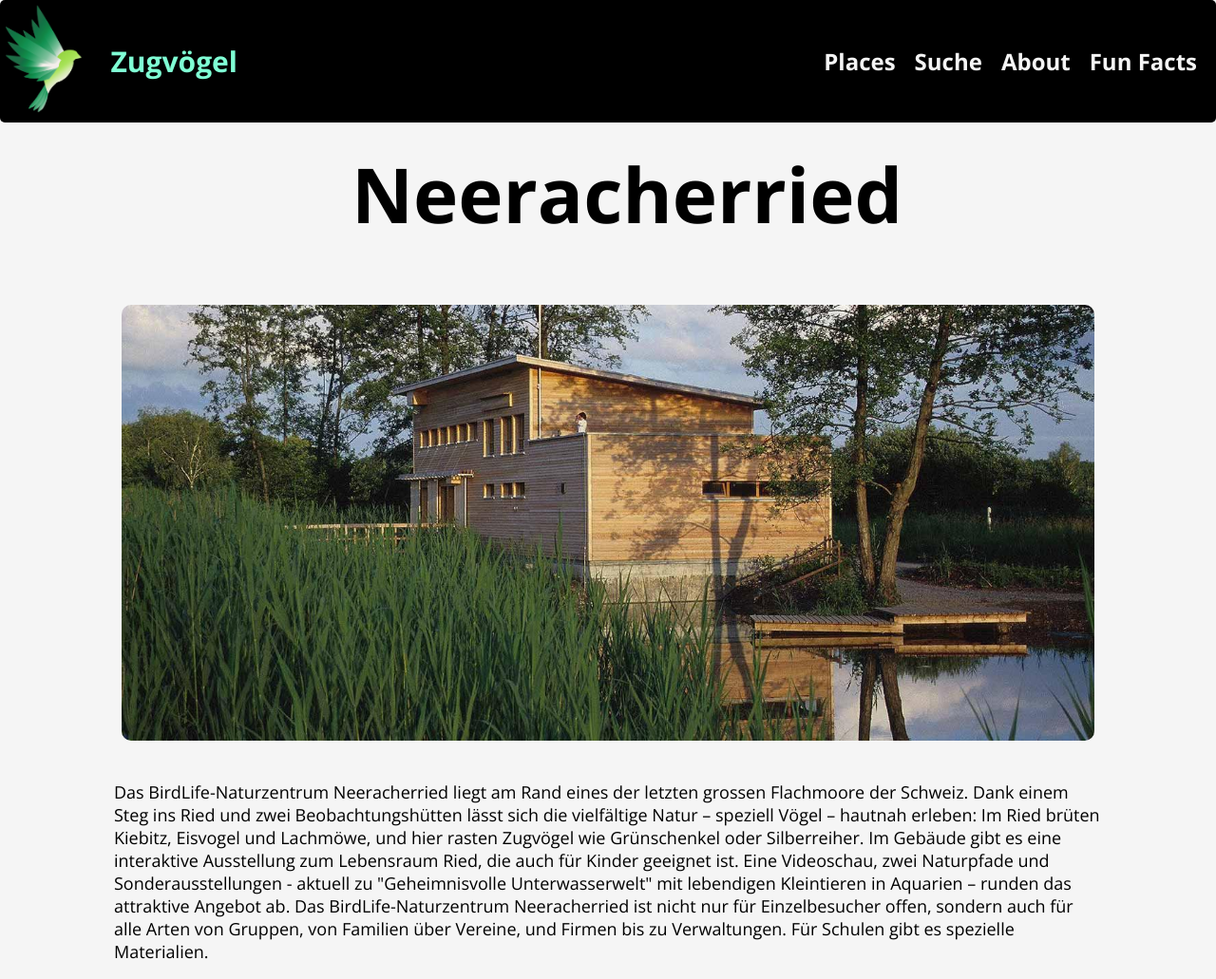
After one commit to NameLloyd14a/Zugvoegel, a PHP site: page /placesneracher.php in a window 1280 px wide. The commit adds this page. Shown: the top 1031 px of the page at 95% size. Run offline with PHP 8.4, Linux system fonts and the light colour scheme.

Commit message:
navbar und suche verbessert

```diff
--- /dev/null
+++ b/placesneracher.php
@@ -0,0 +1,237 @@
+<!DOCTYPE html>
+<html lang="en">
+<head>
+    <link rel="preconnect" href="https://fonts.googleapis.com">
+    <link rel="preconnect" href="https://fonts.gstatic.com" crossorigin>
+    <link href="https://fonts.googleapis.com/css2?family=Open+Sans:ital,wght@0,300..800;1,300..800&display=swap"
+        rel="stylesheet">
+    <style>
+        body {
+            font-family: "Open Sans", sans-serif;
+            background-color: whitesmoke;
+            margin: 0; /* Remove default body margin */
+            padding: 0; /* Remove default body padding */
+        }
+
+        .image {
+            width: 70% ;
+            padding-top:5px;
+            padding-left: 5px;
+            padding-bottom: 5px;
+        }
+
+        .logo {
+            display: flex;
+            justify-content: center;
+            align-items: center;
+            width: 250px;
+        }
+
+        .hedline {
+            color: whitesmoke;
+        }
+
+        .navbar {
+            background-color: black;
+            display: flex;
+            justify-content: space-between;
+            align-items: center;
+            top: 0;
+            left: 0;
+            right: 0;
+            border-radius: 5px;
+        }
+
+        .headline {
+            color: aquamarine;
+            font-weight: bold;
+            font-size: 30px;
+        }
+
+
+        .titel {
+            color: black;
+            font-size: 80px;
+            font-weight: bold;
+            align-items: center;
+            margin-top: 20px;
+            margin-left: 20px;
+            text-align: center;
+        }
+        .placescontainer {
+            display:flex;
+            width:100%;
+            justify-content: center;
+        }
+        .placestext {
+            background-color: whitesmoke;
+            height: 50%; /* Use 100% height to occupy the entire container */
+            width: 85%;
+            display: flex;
+            flex-direction: column; /* Arrange items vertically */
+            justify-content: center;
+            font-size: 18px;
+            text-align: left;
+            position: flex;
+            margin-left: 120px;
+            margin-right: 120px;
+
+        }
+
+        .titelvideo {
+            display: flex;
+            justify-content: center;
+            padding: 20px;
+            margin-top:10px;
+        }
+
+        p {
+            color: black;
+            font-family: "Open Sans", sans-serif;
+        }
+
+        .menu-links {
+            color: whitesmoke;
+            text-decoration: none;
+            margin-right: 20px;
+            font-size: 24px;
+        }
+
+        a:hover {
+            text-decoration: underline;
+            color: aquamarine;
+            margin: left;
+        }
+
+        .menu {
+            width: 50%;
+            display: flex;
+            flex-wrap: wrap;
+            justify-content: right;
+            align-items: center;
+            font-weight: bold;
+        }
+
+        .menu-links:first-child {
+            margin-bottom: 0;
+        }
+
+        #content-container {
+            margin-top: 60px;
+            padding: 20px;
+        }
+
+        #email-link {
+            color: #04AA6D;
+            font-weight: bold;
+            text-decoration: none;
+        }
+
+        #email-link:hover {
+            text-decoration: underline;
+        }
+        .ortbild {
+            margin-top: 10px;
+            justify-content: center;
+            display: flex ;
+            width: 80%;
+            height: 80%;
+            border-radius: 10px;
+        }
+        .ortbild_container {
+            display:flex;
+            width:100%;
+            justify-content: center;
+        }
+        .untertitel {
+            color: black;
+            font-size: 20px;
+            font-weight: bold;
+            text-align: left;
+        }
+    </style>
+</head>
+<title>Zugvögel</title>
+
+<body>
+    <div class="navbar">
+        <div class="logo">
+            <div>
+                <img class="image" src="Bilder/website_logo.png" alt="Logo" onclick="loadHomePage()">
+            </div>
+            <h1 class="headline">Zugvögel</h1>
+        </div>
+
+        <div class="menu">
+            <a class="menu-links" href="#" onclick="openPlaces()">Places</a>
+            <a class="menu-links" href="javascript:void(0);" onclick="openContactTab()">Suche</a>
+            <a class="menu-links" href="#" onclick="openAboutUs()">About</a>
+            <a class="menu-links" href="#" onclick="openFunFacts()">Fun Facts</a>
+        </div>
+    </div>
+    <div class= 'titel'>
+    <h1 class='titel'>Neeracherried</h1>
+    </div>
+    <div class='ortbild_container'>
+        <img class='ortbild'src="/Bilder/Naturschutzzentrum_quer.jpg" alt="Neeracherried">
+    </div>
+    <div class= 'placescontainer'>
+    <p class='placestext'> <br>Das BirdLife-Naturzentrum Neeracherried liegt am Rand eines der letzten grossen Flachmoore der Schweiz. Dank einem Steg ins Ried und zwei Beobachtungshütten lässt sich die vielfältige Natur – speziell Vögel – hautnah erleben: Im Ried brüten Kiebitz, Eisvogel und Lachmöwe, und hier rasten Zugvögel wie Grünschenkel oder Silberreiher.
+        Im Gebäude gibt es eine interaktive Ausstellung zum Lebensraum Ried, die auch für Kinder geeignet ist. Eine Videoschau, zwei Naturpfade und Sonderausstellungen - aktuell zu "Geheimnisvolle Unterwasserwelt" mit lebendigen Kleintieren in Aquarien – runden das attraktive Angebot ab.
+        Das BirdLife-Naturzentrum Neeracherried ist nicht nur für Einzelbesucher offen, sondern auch für alle Arten von Gruppen, von Familien über Vereine, und Firmen bis zu Verwaltungen. Für Schulen gibt es spezielle Materialien. </p>
+    </div>
+    <div class="titelvideo">
+            <video autoplay controls width="85%">
+                <source src="Bilder/Video.mp4" type="video/mp4">
+            </video>
+    </div>
+    <div class='placescontainer'>
+        <p class='placestext'>
+        <bold>Ihr Anlass:</bold><br>
+        Firmenausflug mit Apéro, Familienfest mit Führung in die Natur, Hochzeits-Überraschungsausflug: Dies alles ist im BirdLife-Naturzentrum möglich. Wir beraten Sie gerne.
+        <br>
+        Schulen und Kinder
+        Schulklassen jeden Alters, Lehrerkollegien und Kindergruppen sind im BirdLife-Naturzentrum Neeracherried speziell willkommen. Wir veranstalten stufengerechte Führungen vom Kindergarten- bis zum Universitätsniveau. Für alle Schulstufen (Unterstufe, Mittelstufe, Oberstufe, Kantonsschule Oberstufe) gibt es auf der Webpage ein umfangreiches Vor- und Nachbereitungsdossier für die Führung im Neeracherried. Die wichtigsten Themen sind Vögel und Vogelzug, Kleintiere im Teich sowie Naturschutz - wir passen das Programm gerne den spezifischen Voraussetzungen der Gruppen an.
+        <br><br><br>
+        Öffnungszeiten:<br>
+        April bis Oktober<br>
+        Mi 14–20 Uhr<br>
+        Sa 10–18 Uhr<br>
+        So und Feiertage 8–18 Uhr
+        <br><br>
+        November bis März
+        2. Sonntag des Monats 9–16 Uhr
+        <br><br>
+        Kontakt:<br>
+        BirdLife-Naturzentrum Neeracherried<br>
+        <a href="https://maps.app.goo.gl/kqxqEYgJJySsJfdaA">Dielsdorferstrasse 13</a>
+        8173 Neerach<br>
+        <a href="tel:044-858-13-00">044 858 13 00</a>
+        <a href="https://www.birdlife.ch/de/content/naturzentrum-neeracherried">Website</a></p>
+    </div>
+
+
+    <script>
+        function loadHomePage() {
+            window.location = "index.php";
+        }
+
+        function openContactTab() {
+            window.location = "search.php";
+        }
+
+        function openAboutUs() {
+            window.location = "about.php";
+        }
+
+        function openPlaces() {
+            window.location = "places.php";
+        }
+
+        function openFunFacts() {
+            window.location = "funfact.php";
+        }
+
+    </script>
+</body>
+</html>
```
Also changed, not shown: about.php (+10 -2 lines), btd.php (+11 -6 lines), contact.php (+11 -2 lines), funfact.php (+10 -3 lines), index.php (+11 -2 lines), places.php (+11 -2 lines), search.php (+53 -14 lines).
